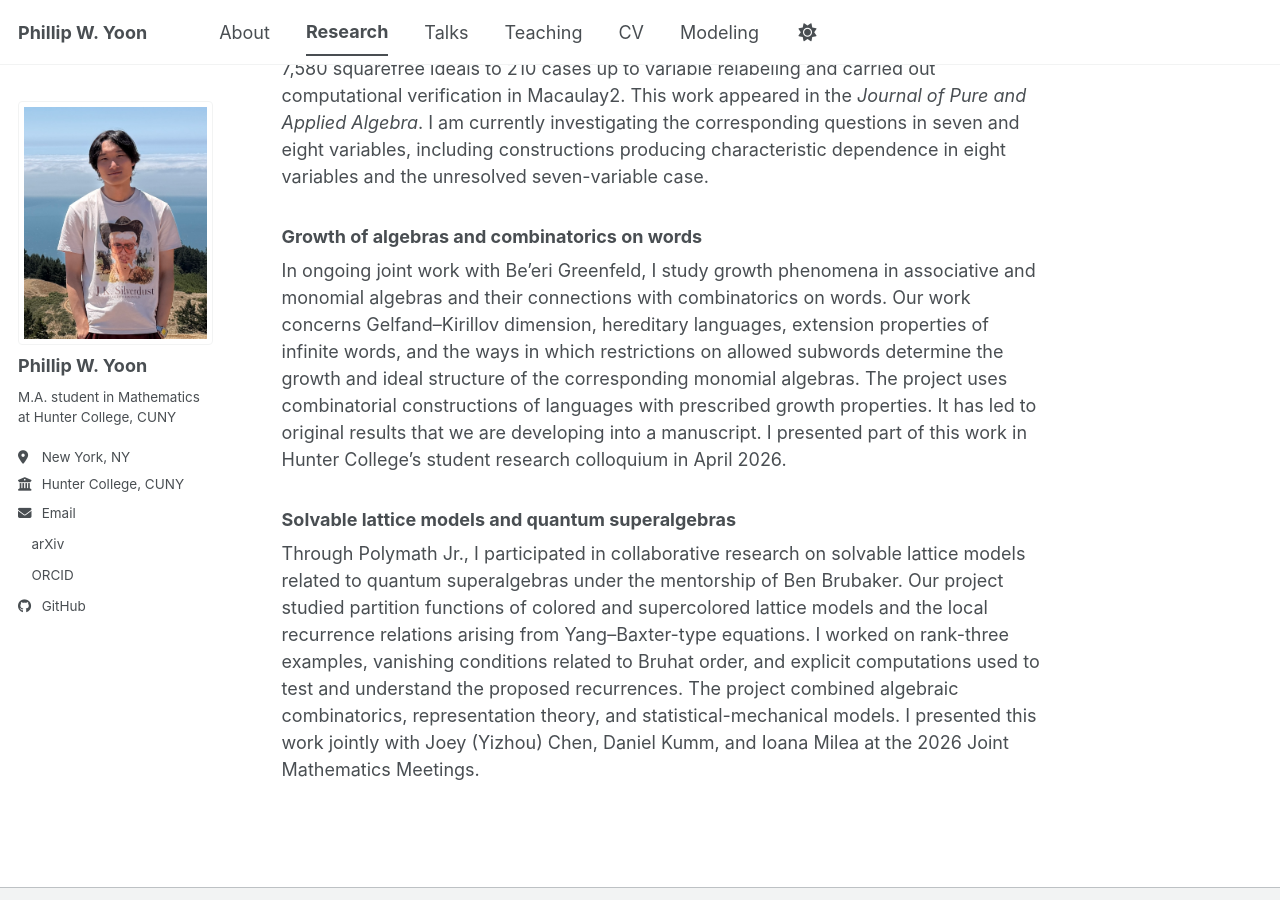
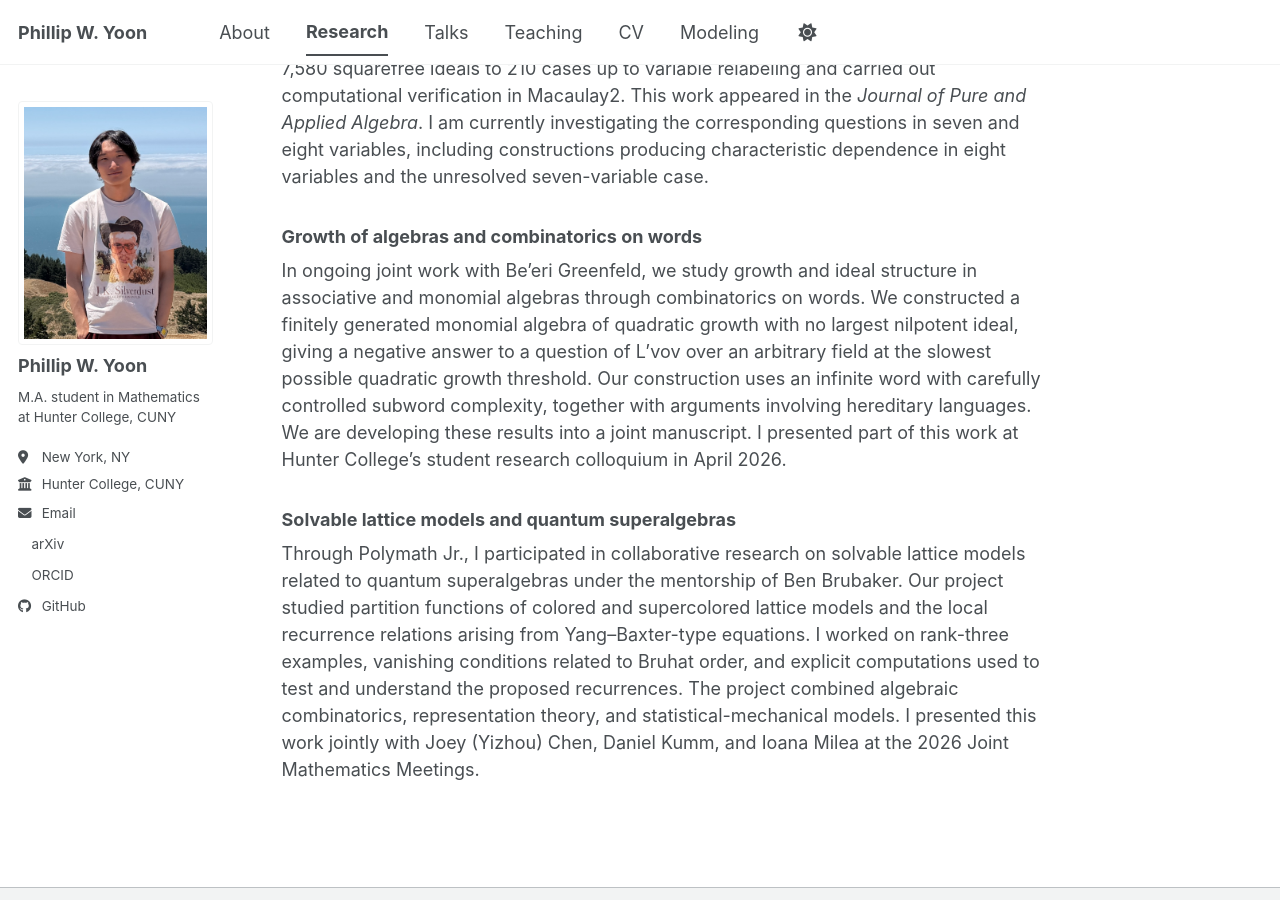
Before and after one commit to pwyoon/pwyoon.github.io, a Jekyll site: the page built from _pages/research.md, in a window 1280 px wide and 900 px high, scrolled down 831 px. Built offline with Jekyll 4.4.1, drawn with Linux system fonts in a browser that asks for light colours; a style sheet for code colours, icons or effects is not loaded.

Commit message:
Update research.md

```diff
--- a/_pages/research.md
+++ b/_pages/research.md
@@ -44,7 +44,15 @@ seven-variable case.
 
 ### Growth of algebras and combinatorics on words
 
-In ongoing joint work with Be’eri Greenfeld, I study growth phenomena in associative and monomial algebras and their connections with combinatorics on words. Our work concerns Gelfand–Kirillov dimension, hereditary languages, extension properties of infinite words, and the ways in which restrictions on allowed subwords determine the growth and ideal structure of the corresponding monomial algebras. The project uses combinatorial constructions of languages with prescribed growth properties. It has led to original results that we are developing into a manuscript. I presented part of this work in Hunter College’s student research colloquium in April 2026.
+In ongoing joint work with Be'eri Greenfeld, we study growth and ideal
+structure in associative and monomial algebras through combinatorics on
+words. We constructed a finitely generated monomial algebra of quadratic
+growth with no largest nilpotent ideal, giving a negative answer to a
+question of L'vov over an arbitrary field at the slowest possible
+quadratic growth threshold. Our construction uses an infinite word with carefully controlled
+subword complexity, together with arguments involving hereditary
+languages. We are developing these results into a joint manuscript. I presented part of this work at
+Hunter College's student research colloquium in April 2026.
 
 ### Solvable lattice models and quantum superalgebras
 
```
